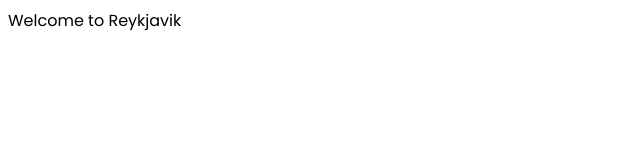
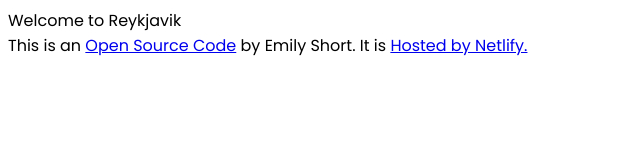
Before and after one commit to emijsho/sc-travel-project, a plain HTML site: page index.html in a window 1280 px wide. Shown: the whole page, without its empty margins (0-640 px from the left). Drawn offline with Linux system fonts and the light colour scheme.

Commit message:
updated footer, hosted on netlify

```diff
--- a/index.html
+++ b/index.html
@@ -15,4 +15,10 @@
   <body>
     Welcome to Reykjavik
   </body>
+  <footer>
+    This is an
+    <a href="https://github.com/emijsho/sc-travel-project">Open Source Code</a>
+    by Emily Short. It is
+    <a href="https://travel-project-ejs.netlify.app/">Hosted by Netlify.</a>
+  </footer>
 </html>
```
